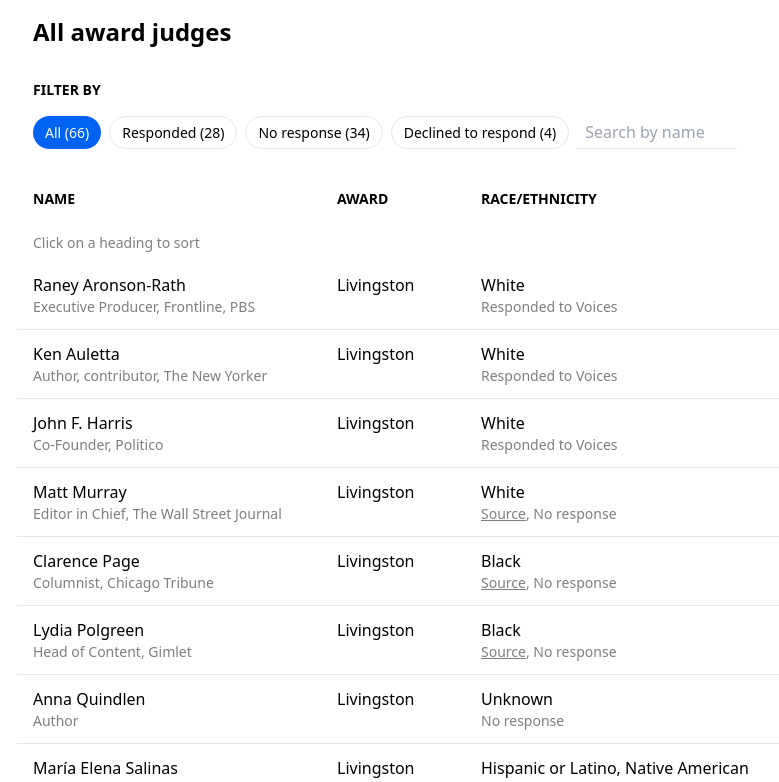
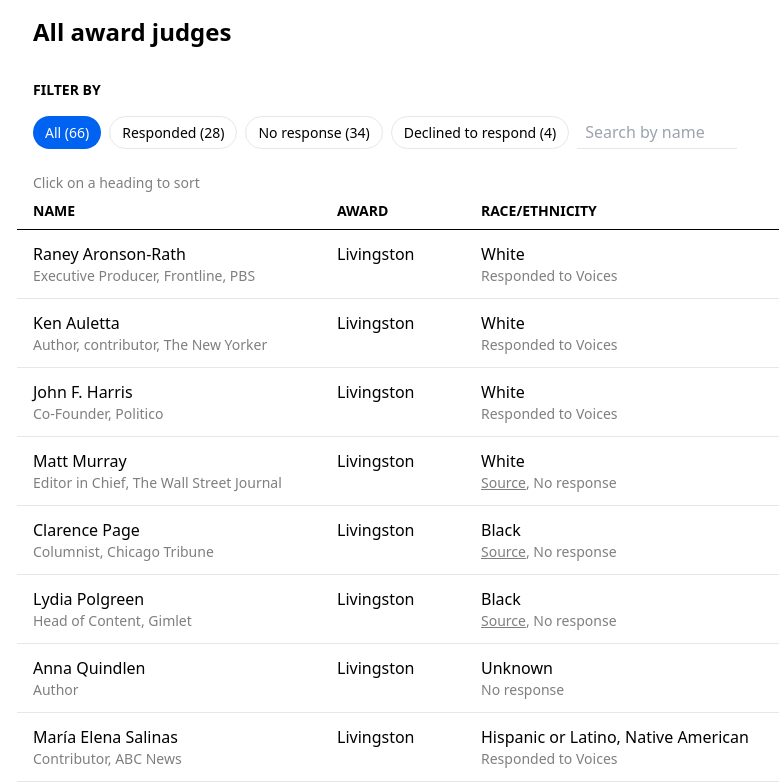
Before and after one commit to wwsalmon/aaja-voices-table, a Next.js app: page / in a window 1280 px wide. Shown: the top 782 px of the page, without its empty margins (239-1018 px from the left). Built offline with nearby package versions, Linux system fonts and the light colour scheme.

Commit message:
move things around

```diff
--- a/pages/index.tsx
+++ b/pages/index.tsx
@@ -89,7 +89,7 @@ export default function Home() {
 
     return (
         <div className="max-w-3xl mx-auto">
-            <div className="sticky top-0 bg-white z-10 px-4 pb-2 pt-4">
+            <div className="sticky top-0 bg-white z-10 px-4 pt-4 border-b border-black">
                 <h1 className="text-2xl font-bold mb-8">All award judges</h1>
                 <Label>Filter by</Label>
                 <div className="overflow-x-auto">
@@ -105,7 +105,8 @@ export default function Home() {
                                onChange={e => setSearch(e.target.value)}/>
                     </div>
                 </div>
-                <div className="flex mt-6 mb-2">
+                <p className="opacity-50 my-2 text-sm">Click on a heading to sort</p>
+                <div className="flex mb-2">
                     <button className="w-48 sm:w-72 flex-shrink-0 text-left" onClick={() => sortByField("name")}>
                         <Label>Name {sortBy === "name" ? iter ? "↓" : "↑" : ""}</Label>
                     </button>
@@ -117,7 +118,6 @@ export default function Home() {
                     </button>
                 </div>
             </div>
-            <p className="opacity-50 my-2 text-sm px-4">Click on a heading to sort</p>
             {displayJudges.map(judge => (
                 <div className="flex border-b py-3 hover:bg-gray-100 px-4" key={judge.name + judge.award}>
                     <div className="w-48 sm:w-72">
```
